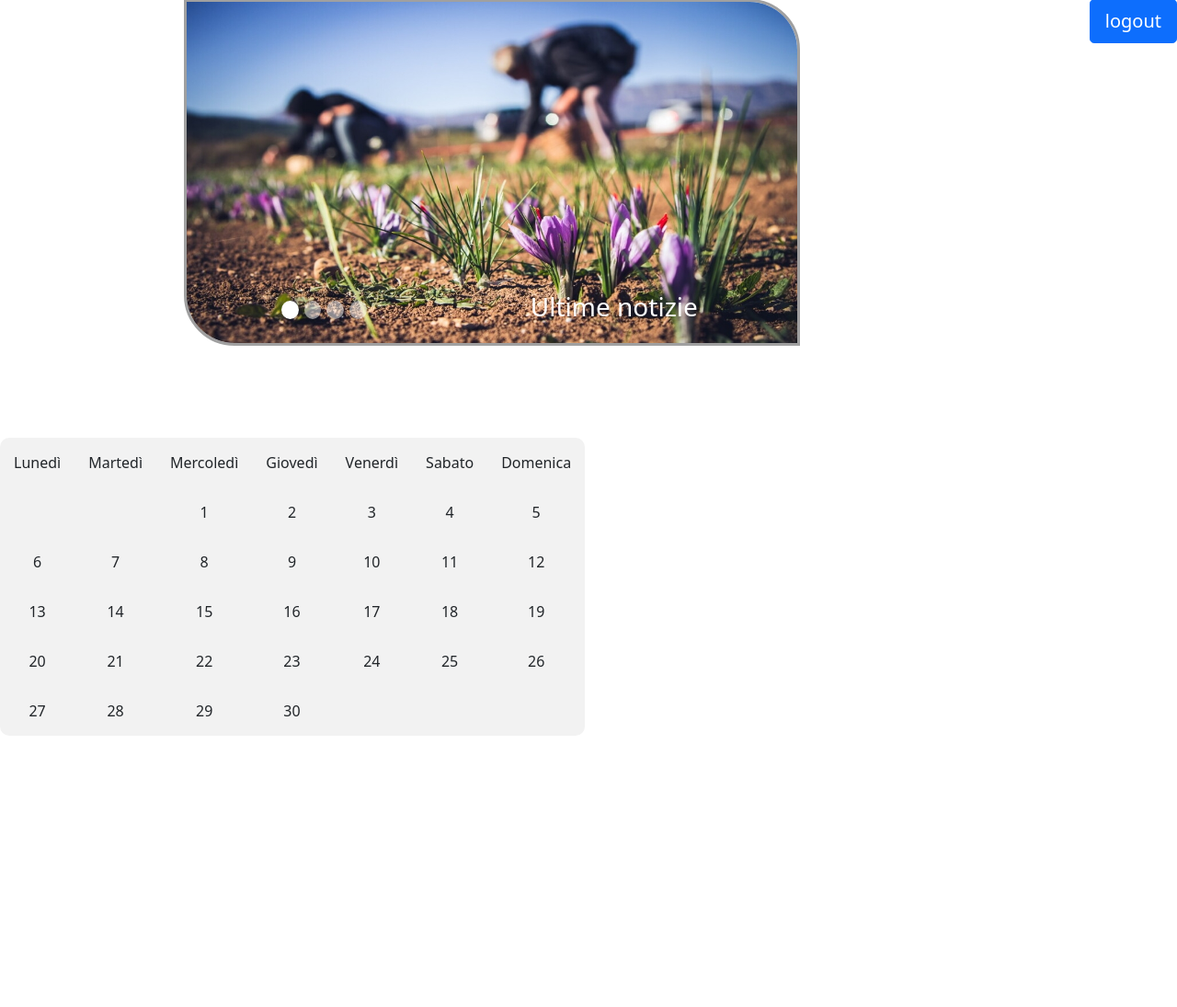
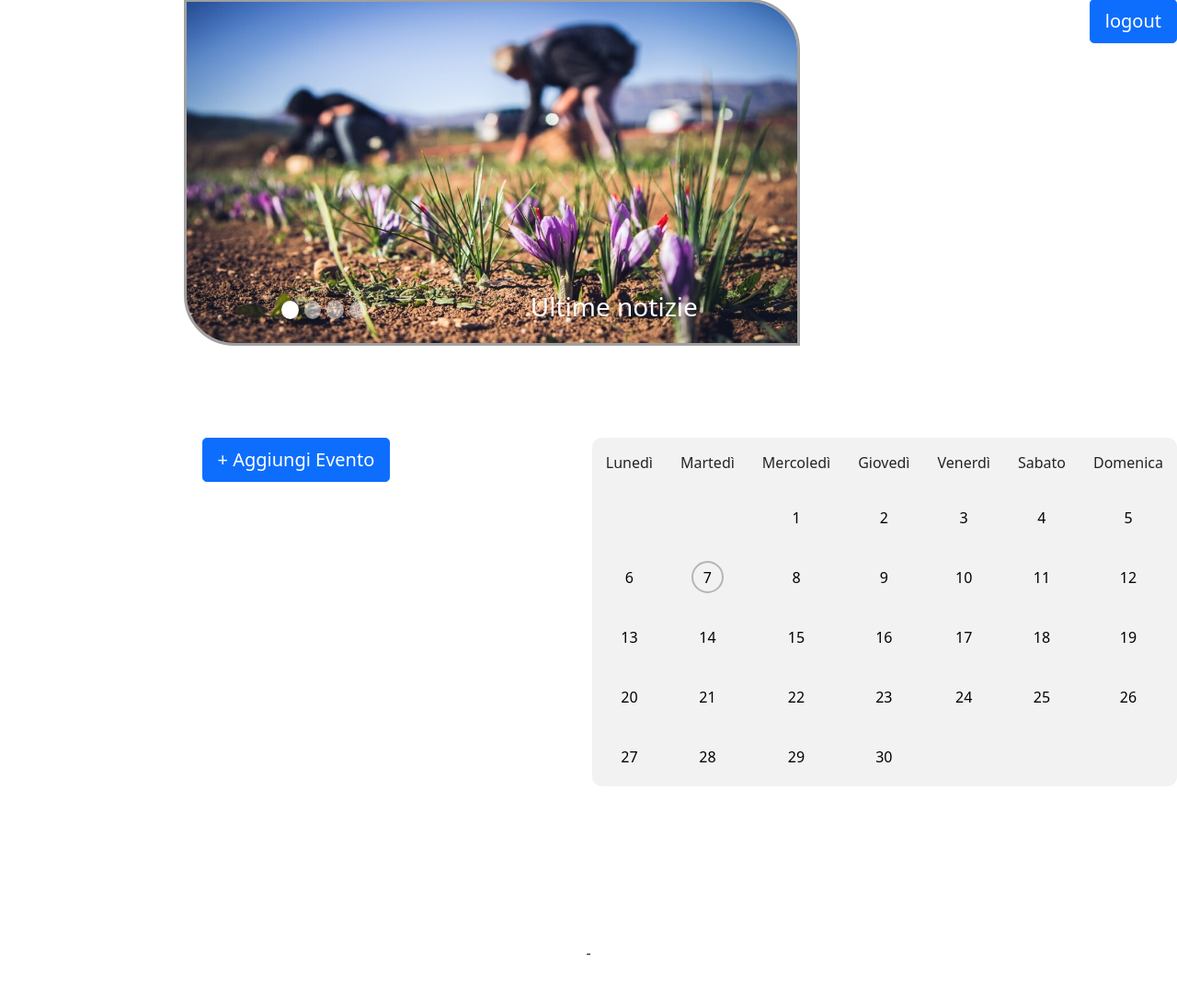
Before and after one commit to Vergz/Pcto---Progetto, a PHP site: page / in a window 1280 px wide. Shown: the part 310-1405 px from the top of the page at 92% size. Run offline with PHP 8.4, Linux system fonts and the light colour scheme; the visitor is signed in with stand-in values (Sample User, id 1).

Commit message:
calendario+carica__edizione con errore

```diff
--- a/Home/css/home.css
+++ b/Home/css/home.css
@@ -41,12 +41,41 @@
 	background-color: #F2F2F2;
 	width:30%;
 	height:30%;
+	float:right;
 }
+
 
 tr, td {
   text-align: center;
   padding: 15px;
   border-bottom: 1px solid #ddd;
+}
+
+.btncalendario
+{
+   background-color: transparent;
+    background-repeat: no-repeat;
+    cursor: pointer;
+    overflow: hidden;
+    outline: none;
+	border-radius: 100%;
+	width:35px;
+	height:35px;
+	border-style: solid;
+	border-width: 2px;
+	border-color: #B5B5B5;
+}
+
+.btncalendariobase
+{
+	background-color: transparent;
+    background-repeat: no-repeat;
+    cursor: pointer;
+    overflow: hidden;
+    outline: none;
+	width:35px;
+	height:35px;
+	border:none;
 }
 
 .deposito {
--- a/Home/index.php
+++ b/Home/index.php
@@ -71,75 +71,25 @@ require "checkFile.inc";
     </div>
   </div>
 
-  <?php
-  $mydate = array("", date("l"), date("m"), date("m"), date("d"), date("Y"));
-  $settimana = array("Monday", "Tuesday", "Wednesday", "Thursday", "Friday", "Saturday", "Sunday");
-  $x = 0;
-  $i = 0;
-  $cont = 0;
-  while ($x == 0) {
-    if (strcmp($mydate[1], $settimana[$i]) == 0) {
-      $x = 1;
-    }
-    $i++;
-  }
-  $x = $mydate[4];
-  $z = cal_days_in_month(CAL_GREGORIAN, $mydate[2], $mydate[5]);
 
-  while ($i != 1) {
-    if ($x > 1) {
-      $x--;
-      $i--;
-    }
-  }
+<?php
+echo "<div>";
+calendario();
 
-  for ($y = 0; $y != $x; $y++) {
-    $i--;
-  }
-  $x = abs($i);
-  $y = $x / 7;
-  $x = $x - (7 * floor($y));
-  $x = 7 - $x;
-  echo "<table class='calendario'>
-		<tr>
-			<td>Lunedì</td>
-			<td>Martedì</td>
-			<td>Mercoledì</td>
-			<td>Giovedì</td>
-			<td>Venerdì</td>
-			<td>Sabato</td>
-			<td>Domenica</td>
-		</tr>
-		<tr>";
-  if ($x != 7) {
-    for ($y = 0; $y != $x; $y++) {
-      echo "<td></td>";
-      $cont++;
-    }
-  }
+echo "<button type='submit' class='btn btn-primary btn-lg' name='caricacalendario'>+ Aggiungi Evento</button></div>";
+?>
 
-  $x = 0;
-  $f = $cont;
-  for ($y = 0; $y != $z; $y++) {
-    $x++;
-    echo "<td>" . $x . "</td>";
-    $cont++;
-    if ($cont % 7 == 0 && $cont != $z) {
-      echo "</tr><tr>";
-    }
-    if ($cont == $z + $f) {
-      echo "</tr>";
-    }
-  }
-  echo "</table>";
 
-  ?>
+
+
+
+
 
   <div style="width:1080px;height:500px;">
   </div>
   <p>-</p>
 
-  <?php
+<?php
   $ar = array();
   $j = 0;
   $k = 1;
@@ -232,7 +182,7 @@ require "checkFile.inc";
     echo "<script>window.history.pushState('', '', 'index.php');</script>";
     echo "<script>window.location.reload();</script>";
   }
-  ?>
+?>
 </body>
 
 </html>
--- a/Home/js/js_code.js
+++ b/Home/js/js_code.js
@@ -13,3 +13,10 @@ function btndeposito(i) {
 		document.getElementById("boxd" + i).style.display = "none";
 	}
 }
+
+function btncalendario(i) {
+	var classe = document.getElementById("bcl" + i).getAttribute("class");
+	if (classe == "btncalendariobase") {
+		document.getElementById("bcl" + i).setAttribute("class", "btncalendario");
+	}
+}
```
Also changed, not shown: Home/functions.inc (+75 -27 lines).
